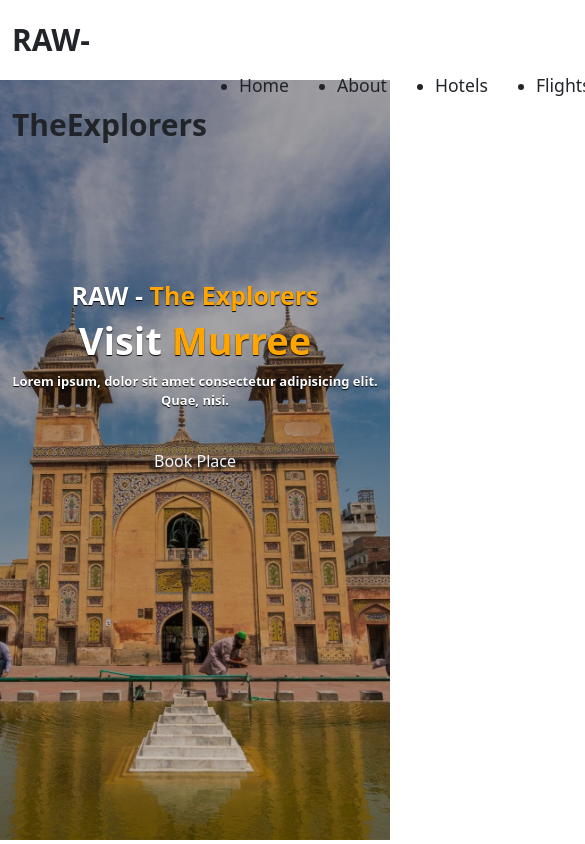
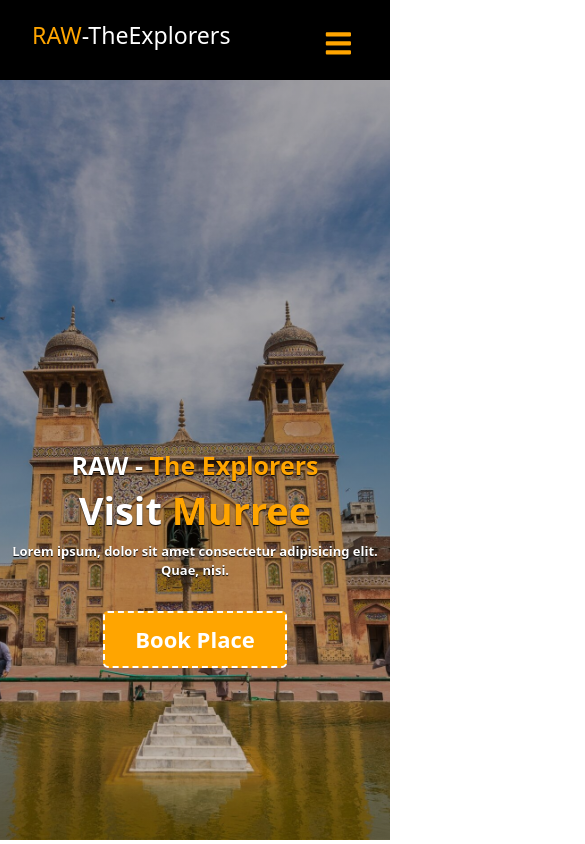
Before and after one commit to abdulwasaay/Booking-System-Frontend, a React (Create React App) app: page /home in a window 390 px wide. Shown: the top 844 px of the page, 585 px wide, since content can reach past the window. Built offline with nearby package versions, Linux system fonts and the light colour scheme.

Commit message:
Modified Navbar & set responsiveness

```diff
--- a/src/components/hotels-components/Footer.jsx
+++ b/src/components/hotels-components/Footer.jsx
@@ -5,12 +5,12 @@ import { Container, Row, Col } from 'reactstrap';
 const Footer = () => {
   return (
     <section className='bg'>
-        <Container>
-      <Row class="section__container footer__container d-flex align-items-center">
+        <Container className='py-5'>
+      <Row class="section__container footer__container d-flex align-items-center ">
         <Col lg="5" class="footer__col">
         <div className="logo">
-            <span className='raw raw2'>RAW</span>
-            <span className='explorer'>-TheExplorers</span>
+            <span className='explorer' style={{color: "#ffa500"}}>RAW</span>
+            <span className='raw raw2' >-TheExplorers</span>
         </div>
           <p class="description pe-5 section__description">
             Lorem ipsum dolor sit amet consectetur adipisicing elit. Nihil,
@@ -19,21 +19,21 @@ const Footer = () => {
           </p>
           <ul class="footer__socials">
             <li>
-              <a href="#"><i class="ri-youtube-fill"></i></a>
+              <a href="#"><i class="ri-youtube-fill" style={{color: "#ffa500",textDecoration: "none"}}></i></a>
             </li>
             <li>
-              <a href="#"><i class="ri-instagram-line"></i></a>
+              <a href="#"><i class="ri-instagram-line" style={{color: "#ffa500",textDecoration: "none"}}></i></a>
             </li>
             <li>
-              <a href="#"><i class="ri-facebook-fill"></i></a>
+              <a href="#"><i class="ri-facebook-fill" style={{color: "#ffa500",textDecoration: "none"}}></i></a>
             </li>
             <li>
-              <a href="#"><i class="ri-linkedin-fill"></i></a>
+              <a href="#"><i class="ri-linkedin-fill" style={{color: "#ffa500",textDecoration: "none"}}></i></a>
             </li>
           </ul>
         </Col>
         <Col lg="3" class="footer__col">
-          <h4 className='description2'>Services</h4>
+          <h4 className='description2' style={{color: "#ffa500"}}>Services</h4>
           <div class="footer__links">
             <li className='description'><a href="#">Online Booking</a></li>
             <li className='description'><a href="#">Room Customization</a></li>
@@ -44,24 +44,24 @@ const Footer = () => {
           </div>
         </Col>
         <Col lg="3" class="footer__col">
-          <h4 className='description2'>Contact Us</h4>
+          <h4 className='description2' style={{color: "#ffa500"}}>Contact Us</h4>
           <div class="footer__links">
             <li>
-              <span><i class="ri-phone-fill"></i></span>
+              <span><i class="ri-phone-fill" style={{color: "#ffa500"}}></i></span>
               <div>
                 <h5>Phone Number</h5>
                 <p className='text-light'>+91 9876543210</p>
               </div>
             </li>
             <li>
-              <span><i class="ri-record-mail-line"></i></span>
+              <span><i class="ri-record-mail-line" style={{color: "#ffa500"}}></i></span>
               <div>
                 <h5>Email</h5>
                 <p className='text-light'>info@hotelmiranda.com</p>
               </div>
             </li>
             <li>
-              <span><i class="ri-map-pin-2-fill"></i></span>
+              <span><i class="ri-map-pin-2-fill" style={{color: "#ffa500"}}></i></span>
               <div>
                 <h5>Location</h5>
                 <p className='text-light'>First St. NYC</p>
--- a/src/components/hotels-components/Header.jsx
+++ b/src/components/hotels-components/Header.jsx
@@ -1,76 +1,48 @@
-import React from 'react'
-import { Container, Row, Button } from 'reactstrap';
-import {NavLink, Link} from 'react-router-dom';
-import '../../styles/hotels-styles/header.css';
-const navLinks = [
-    {
-        path:'/home',
-        display:'Home'
-    },
-    {
-        path:'/about',
-        display:'About'
-    },
-    {
-        path:'/hotels',
-        display:'Hotels'
-    },
-    {
-        path:'/flights',
-        display:'Flights'
-    },
-    {
-        path:'/buses',
-        display:'Buses'
-    }
-]
+import { useRef } from "react";
+import { FaBars, FaTimes } from "react-icons/fa";
+import "../../styles/hotels-styles/header.css";
 
+function Header() {
+	const navRef = useRef();
 
-const Header = () => {
-  return (
-    <header className="header">
-        <Container>
-            <Row>
-                <div className="navWrapper d-flex align-items-center justify-content-between">
+	const showNavbar = () => {
+		navRef.current.classList.toggle(
+			"responsive_nav"
+		);
+	};
 
-                        <div className="logo">
-                            <span className='raw'>RAW</span>
-                            <span className='explorer'>-TheExplorers</span>
-                        </div>
+	return (
+		<header style={{background:"black"}}>
+			<h3 className="logo">
+                <span className='raw'>RAW</span>
+                <span className='explorer' style={{color:"white"}}>-TheExplorers</span>
+            </h3>
 
-
-                        <div className="navigation">
-                           <ul className="menu d-flex align-items-center gap-5">
-                                {
-                                    navLinks.map((item, index)=>(
-                                        <li className="navItem" key={index}>
-                                            <NavLink to={item.path} className={navClass => navClass.isActive ? 'activeLink' : ''}>{item.display}</NavLink>
-                                        </li>
-                                    ))
-                                }
-
-                            </ul>
-                        </div>
-
-                        <div className='navRight d-flex align-items-center gap-4'>
-                          <div className="navBtns d-flex align-items-center gap-4">
-                                <Button className='btn primaryBtn'>
-                                    <Link to="/register">Register</Link>
-                                </Button>
-                                <Button className='btn secondaryBtn'>
-                                    <Link to="/login">Log In</Link>
-                                </Button>
-                            </div>
-                            <span className="mobileMenu">
-                                <i class="ri-menu-line"></i>
-                            </span>
-                        </div>
-
-                </div>
-            </Row>
-        </Container>
-    </header>
-  )
+			<nav ref={navRef}>
+				<a href="/home">Home</a>
+				<a href="/about">About</a>
+				<a href="/hotels">Hotels</a>
+				<a href="/flights">Flights</a>
+                <a href="/buses">Buses</a>
+                <button className="btg">
+                    Login
+                </button>
+                <button className="btr" >
+                    Register
+                </button>
+				<button
+					className="nav-btn nav-close-btn"
+					onClick={showNavbar}>
+					<FaTimes style={{ marginTop: "30", color:"#ffa500"}} />
+				</button>
+			</nav>
+			<button
+				className="nav-btn"
+				onClick={showNavbar}>
+				<FaBars style={{color:"#ffa500"}} />
+			</button>
+		</header>
+	);
 }
 
-export default Header
+export default Header;
--- a/src/pages/Home.jsx
+++ b/src/pages/Home.jsx
@@ -28,7 +28,7 @@ const Home = () => {
             <h5>RAW - <span style={{color:'#ffa500'}}>The Explorers</span></h5>
             <h1>Visit <span className="changecontent"></span></h1>
             <p>Lorem ipsum, dolor sit amet consectetur adipisicing elit. Quae, nisi.</p>
-            <button className='buton'>Book Place</button>
+            <button className='bt'>Book Place</button>
         </div>
     </div>
     <section className="about" id="about">
@@ -54,7 +54,7 @@ const Home = () => {
       </div>
     </section>
 
-    <section className="about-bg">
+    <section className="about-bg py-5">
         <div className="about__content text-center">
           <p className="title section__subheader">PACKAGES</p>
           <h2 className=" subtitle section__header">Seamless Exploration</h2>
@@ -64,7 +64,7 @@ const Home = () => {
             offer an unparalleled escape from the ordinary, inviting you to
             explore a subterranean world of wonders.
           </p>
-          <button className="buton">Book Now</button>
+          <button className="bt">Book Now</button>
         </div>
       </section>
 
@@ -195,7 +195,7 @@ const Home = () => {
 
     </section>
 
-    <section className="about-bg">
+    <section className="about-bg py-5">
         <div className="about__content text-center">
           <p className="title section__subheader">SERVICES</p>
           <h2 className=" subtitle section__header">Tailored Adventures</h2>
@@ -205,10 +205,10 @@ const Home = () => {
             offer an unparalleled escape from the ordinary, inviting you to
             explore a subterranean world of wonders.
           </p>
-          <button className="buton">Book Now</button>
+          <button className="bt">Book Now</button>
         </div>
       </section>
-    <section className="services" id="services">
+    <section className="services py-5" id="services">
       <div className="container">
 
 
@@ -247,12 +247,7 @@ const Home = () => {
             </div>
 
           </div>
-
-
-
         </div>
-
-
         <div className="row" >
 
           <div className="col-md-4 py-3 py-md-0">
@@ -286,17 +281,12 @@ const Home = () => {
                 <p>Lorem ipsum dolor sit amet consectetur adipisicing elit. A, eaque.</p>
               </div>
             </div>
-
           </div>
-
-
-
         </div>
-
       </div>
     </section>
 
-    <section className="about-bg">
+    <section className="about-bg py-5">
         <div className="about__content text-center">
           <p className="title section__subheader">GALLERY</p>
           <h2 className=" subtitle section__header">Captivating Journeys</h2>
@@ -306,15 +296,12 @@ const Home = () => {
             offer an unparalleled escape from the ordinary, inviting you to
             explore a subterranean world of wonders.
           </p>
-          <button className="buton">Book Now</button>
+          <button className="bt">Book Now</button>
         </div>
       </section>
 
-    <section className="gallary" id="gallary">
+    <section className="gallary py-5" id="gallary">
       <div className="container">
-
-
-
         <div className="row">
           <div className="col-md-4 py-3 py-md-0">
             <div className="card">
--- a/src/shared/hotels-shared/SearchBar.jsx
+++ b/src/shared/hotels-shared/SearchBar.jsx
@@ -14,9 +14,8 @@ import data from '../../data/hotels-data/hotels.json';
 
   return (
    <div>
-    <Col lg='12'>
         <div className="searchBar">
-            <Form className='d-flex align-items-center gap-5'>
+            <Form className='search align-items-center gap-5'>
                 <FormGroup className="d-flex gap-3 formGroup formGroupFast">
                     <span>
                         <i class="ri-map-pin-line"></i>
@@ -59,7 +58,7 @@ import data from '../../data/hotels-data/hotels.json';
                 </span>
             </Form>
         </div>
-    </Col>
+
     <br />
     <br />
     <div className="row template_Container d-flex justify-content-center">
--- a/src/styles/hotels-styles/header.css
+++ b/src/styles/hotels-styles/header.css
@@ -1,45 +1,111 @@
-.header{
-    width: 100%;
-    height: 80px;
-    line-height: 80px;
+header {
+	display: flex;
+	align-items: center;
+	justify-content: space-between;
+	height: 80px;
+	padding: 0 2rem;
+	background-color: var(--mainColor);
+	color: var(--textColor);
 }
-.menu{
-    margin-bottom: 0;
+
+nav a {
+	margin: 0 1rem;
+	color: white;
+	text-decoration: none;
+    font-size: 20px;
+
 }
-.navItem a{
+
+nav a:hover {
+	color: #ffa500;
+    font-size: 25px;
     text-decoration: none;
-    color: var(--heading-color);
-    font-weight: 500;
-    font-size: 1.1rem;
-}
-.navItem a:hover{
-    color: inherit;
-}
-.navItem a.activeLink{
-    color: var(--secondary-color)
-}
-.mobileMenu{
-    font-size: 1.3rem;
-    color: var(--heading-color);
-    display: none
 }
 .raw{
-    font-size: 30px;
+    color: #ffa500
+}
+
+header .nav-btn {
+	padding: 5px;
+	cursor: pointer;
+	background: transparent;
+	border: none;
+	outline: none;
+	color: var(--textColor);
+	visibility: hidden;
+	opacity: 0;
+	font-size: 1.8rem;
+}
+
+header div,
+nav {
+	display: flex;
+	align-items: center;
+}
+.btr{
+    padding-inline: 30px;
+    padding-block: 8px;
+    background-color: red;
+    border: 2px dashed white;
+    border-radius: 5px;
+    color: white;
+    font-size: 22px;
     font-weight: 700;
+    margin: 7px;
 }
-.explorer{
-    font-size: 30px;
+.btr:hover{
+    box-shadow: white 0px 4px 12px;
+    margin: 7px;
+}
+.btg{
+    padding-inline: 30px;
+    padding-block: 8px;
+    background-color: green;
+    border: 2px dashed white;
+    border-radius: 5px;
+    color: white;
+    font-size: 22px;
     font-weight: 700;
-    color: var(--secondary-color)
+    margin: 7px;
 }
-.stickyHeader{
-    width: 100%;
-    height: 80px;
-    line-height: 80px;
-    background-color: #fff;
-    position: sticky;
-    top: 0;
-    left: 0;
-    box-shadow: 3px 3px 8px -3px #ddd;
-    z-index: 999;
+.btg:hover{
+    box-shadow: white 0px 4px 12px;
+    margin: 7px;
 }
+
+@media only screen and (max-width: 1200px) {
+	header .nav-btn {
+		visibility: visible;
+		opacity: 1;
+	}
+
+
+	header nav {
+		position: fixed;
+		top: -128.5vh;
+		left: 0;
+		height: 100%;
+		width: 100%;
+		display: flex;
+		flex-direction: column;
+		align-items: center;
+		justify-content: center;
+		gap: 0;
+		background-color: var(--mainColor);
+		transition: 1s;
+	}
+
+	header .responsive_nav {
+		transform: translateY(100vh);
+	}
+
+	nav .nav-close-btn {
+		position: absolute;
+		top: 24rem;
+		right: 2rem;
+	}
+
+	nav a {
+		font-size: 1.5rem;
+	}
+}
--- a/src/styles/hotels-styles/home.css
+++ b/src/styles/hotels-styles/home.css
@@ -7,7 +7,13 @@
 }
 .home .content{
     text-align: center;
-    padding-top: 200px;
+    padding-top: 300px;
+}
+@media only screen and (max-width: 1200px) {
+    .home .content{
+        text-align: center;
+        padding-top: 370px;
+    }
 }
 .home .content h5{
     color: white;
@@ -301,3 +307,16 @@
     padding-inline: 25px;
     padding-block-end: 20px;
 }
+.bt{
+    padding-inline: 30px;
+    padding-block: 10px;
+    background-color: #ffa500;
+    border: 2px dashed white;
+    border-radius: 5px;
+    color: white;
+    font-size: 22px;
+    font-weight: 700;
+}
+.bt:hover{
+    box-shadow: white 0px 4px 12px;
+}
```
Also changed, not shown: package.json (+6 -1 lines), src/pages/Hotels.jsx (+12 -12 lines), src/styles/hotels-styles/searchBar.css (+11 -1 lines), 1 other file (tests, documents, lock files or other folders).
